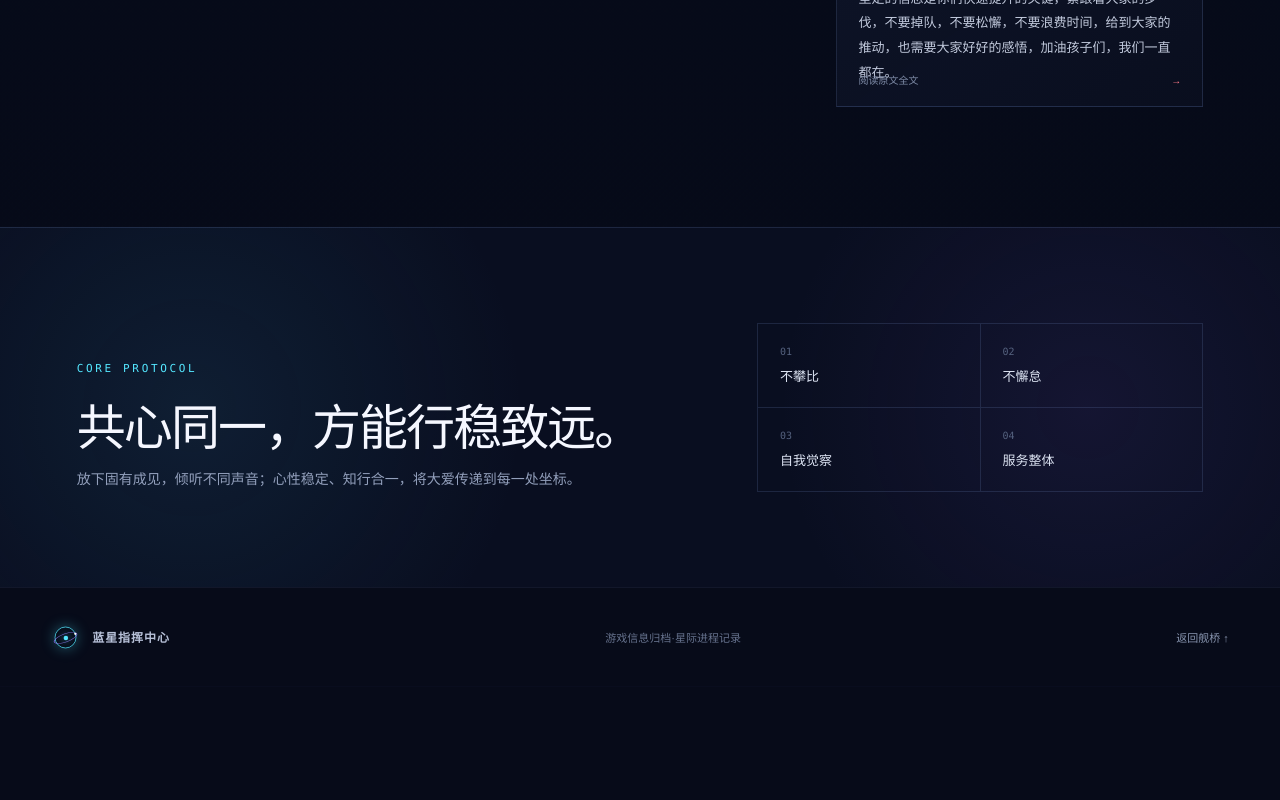
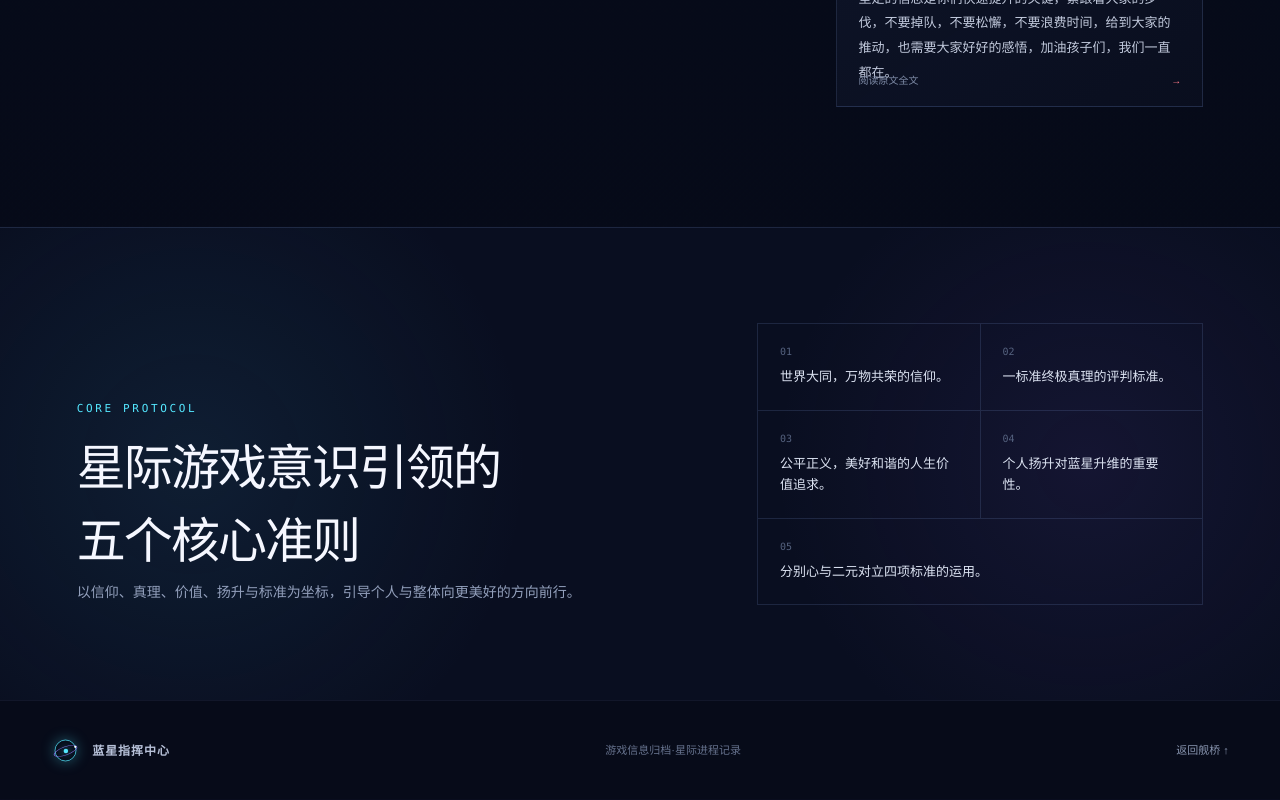
Before and after one commit to raulming/earthConsciousEnergy, a Next.js app: page / in a window 1280 px wide. Shown: the part 11131-11931 px from the top of the page. Before the commit the page ends 11818 px from the top, so only its background shows below. Built offline with nearby package versions, Linux system fonts and the light colour scheme.

Commit message:
Update core principles

```diff
--- a/app/globals.css
+++ b/app/globals.css
@@ -65,6 +65,7 @@ h1 em { font-style:normal; color:transparent; -webkit-text-stroke:1px rgba(150,1
 .empty{grid-column:1/-1;text-align:center;border:1px dashed var(--line);padding:70px;color:#7e8aa6}.empty .orbit-mark{margin-bottom:15px}.empty h3{color:#d5ddec}.empty p{font-size:12px}
 .principles { width:100%; padding:95px max(6vw,30px); border-top:1px solid var(--line); background:radial-gradient(circle at 15% 50%,rgba(44,115,150,.16),transparent 30%),radial-gradient(circle at 85% 50%,rgba(97,69,170,.13),transparent 28%),#090e20; }
 .principles-inner { width:min(1180px,100%); margin:auto; display:grid; grid-template-columns:1.3fr 1fr; gap:100px; align-items:end; }.principles h2{max-width:700px}.principles p:last-child{max-width:660px;color:#929fbb;line-height:1.9;font-size:14px}.protocols{display:grid;grid-template-columns:1fr 1fr;border-top:1px solid var(--line);border-left:1px solid var(--line)}.protocols span{padding:22px;color:#55627f;font:10px ui-monospace,SFMono-Regular,Menlo,monospace;border-right:1px solid var(--line);border-bottom:1px solid var(--line)}.protocols b{display:block;color:#dce3f2;font:13px "PingFang SC","Microsoft YaHei",sans-serif;margin-top:9px}
+.protocols span:last-child{grid-column:1/-1}.protocols b{line-height:1.65}
 footer { min-height:100px;padding:28px max(4vw,32px);display:flex;align-items:center;justify-content:space-between;color:#66728d;border-top:1px solid rgba(114,140,194,.1);font-size:11px}footer .brand{color:#b7c1d8;font-size:12px}footer .orbit-mark{transform:scale(.75)}footer>a:last-child{color:#8895af}
 @media(max-width:900px){.topbar nav{display:none}.hero{grid-template-columns:1fr;padding-top:80px}.energy-console{position:absolute;width:390px;right:-160px;top:40px;opacity:.42}.hero-copy{max-width:660px}.intel-grid{grid-template-columns:repeat(2,1fr)}.principles-inner{grid-template-columns:1fr;gap:45px}.section-heading{align-items:start}.intel-heading{flex-direction:column}.search{width:100%}}
 @media(max-width:620px){.topbar{height:62px;padding:0 18px}.system-status{display:none}.hero{min-height:670px;padding:80px 24px 70px}.hero-actions{align-items:flex-start;flex-direction:column;gap:18px}.energy-console{width:310px;right:-175px;top:210px}.quick-stats{width:calc(100% - 28px);grid-template-columns:1fr 1fr}.quick-stats div{padding:16px 17px;border-bottom:1px solid var(--line)}.section{width:calc(100% - 38px);padding:85px 0}.section-heading{flex-direction:column;margin-bottom:35px}.milestone{grid-template-columns:74px 29px 75px 1fr;min-height:126px}.timeline-line{left:88px}.latest{display:none}.intel{width:100%;padding-left:19px;padding-right:19px}.intel-grid{grid-template-columns:1fr}.filters{overflow-x:auto;flex-wrap:nowrap;padding-bottom:4px}.filters button{white-space:nowrap}.result-meta span:last-child{display:none}.principles{padding:78px 24px}.protocols{grid-template-columns:1fr 1fr}footer{flex-direction:column;gap:16px;text-align:center;padding:36px 20px}}
--- a/app/page.tsx
+++ b/app/page.tsx
@@ -328,7 +328,7 @@ export default function Home() {
       <div className="filters">{categories.map((category) => <button key={category.name} className={active === category.name ? "active" : ""} onClick={() => setActive(category.name)}><span>{category.glyph}</span>{category.name}<b>{count(category.name)}</b></button>)}</div><div className="result-meta"><span>已定位 <b>{filtered.length}</b> 条原文情报</span><span>新增内容保存在当前设备</span></div>
       <div className="intel-grid">{filtered.map((item) => <article className={`intel-card tone-${categories.findIndex((category) => category.name === item.category)} ${expanded === item.id ? "expanded" : ""}`} key={item.id}><div className="card-top"><span className="category-tag">{categories.find((category) => category.name === item.category)?.glyph} {item.category}</span>{item.added && <span className="priority">新增</span>}</div><p className="meta"><time>{item.date}</time><span>·</span><span>{item.source}</span></p><h3>{item.title}</h3><p className="raw-preview">{item.raw.split("\n").find(Boolean)}</p><div className="details"><div className="original-label">原文全文 <span>本段保留 {item.raw.split("\n").length} 行</span></div>{item.raw.split("\n").map((paragraph, index) => <p key={index}>{paragraph}</p>)}</div><button className="expand" onClick={() => setExpanded(expanded === item.id ? null : item.id)} aria-expanded={expanded === item.id}>{expanded === item.id ? "收起原文" : "阅读原文全文"}<span>{expanded === item.id ? "↑" : "→"}</span></button></article>)}{!filtered.length && <div className="empty"><OrbitMark /><h3>未检索到相关情报</h3><p>请尝试其他关键词或切换分类。</p></div>}</div>
     </section>
-    <section className="principles" id="principles"><div className="principles-inner"><div><p className="eyebrow">CORE PROTOCOL</p><h2>共心同一，方能行稳致远。</h2><p>放下固有成见，倾听不同声音；心性稳定、知行合一，将大爱传递到每一处坐标。</p></div><div className="protocols"><span>01 <b>不攀比</b></span><span>02 <b>不懈怠</b></span><span>03 <b>自我觉察</b></span><span>04 <b>服务整体</b></span></div></div></section>
+    <section className="principles" id="principles"><div className="principles-inner"><div><p className="eyebrow">CORE PROTOCOL</p><h2>星际游戏意识引领的<br />五个核心准则</h2><p>以信仰、真理、价值、扬升与标准为坐标，引导个人与整体向更美好的方向前行。</p></div><div className="protocols"><span>01 <b>世界大同，万物共荣的信仰。</b></span><span>02 <b>一标准终极真理的评判标准。</b></span><span>03 <b>公平正义，美好和谐的人生价值追求。</b></span><span>04 <b>个人扬升对蓝星升维的重要性。</b></span><span>05 <b>分别心与二元对立四项标准的运用。</b></span></div></div></section>
     <footer><a className="brand" href="#top"><OrbitMark /><span>蓝星指挥中心</span></a><p>游戏信息归档·星际进程记录</p><a href="#top">返回舰桥 ↑</a></footer>
   </main>;
 }
```
